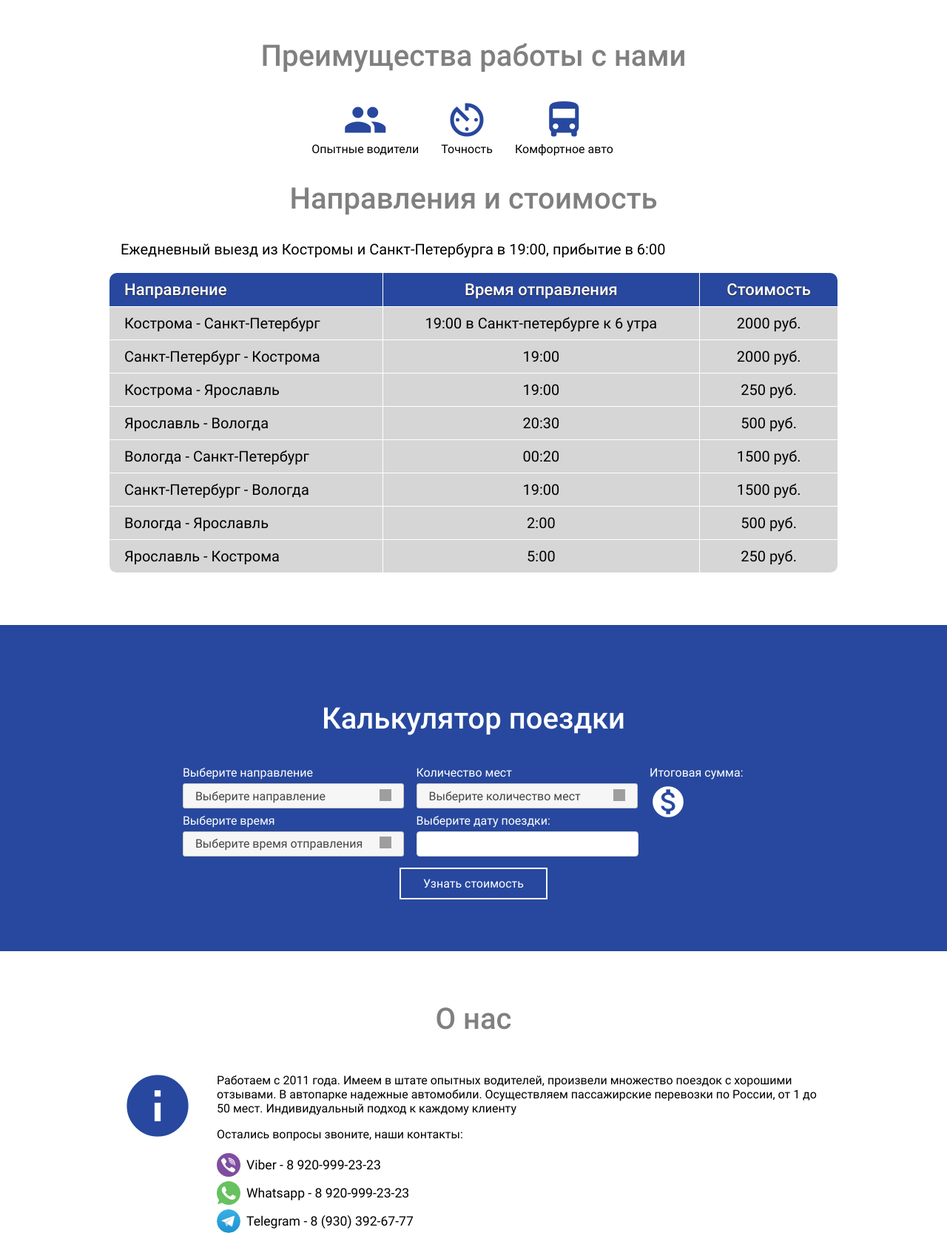
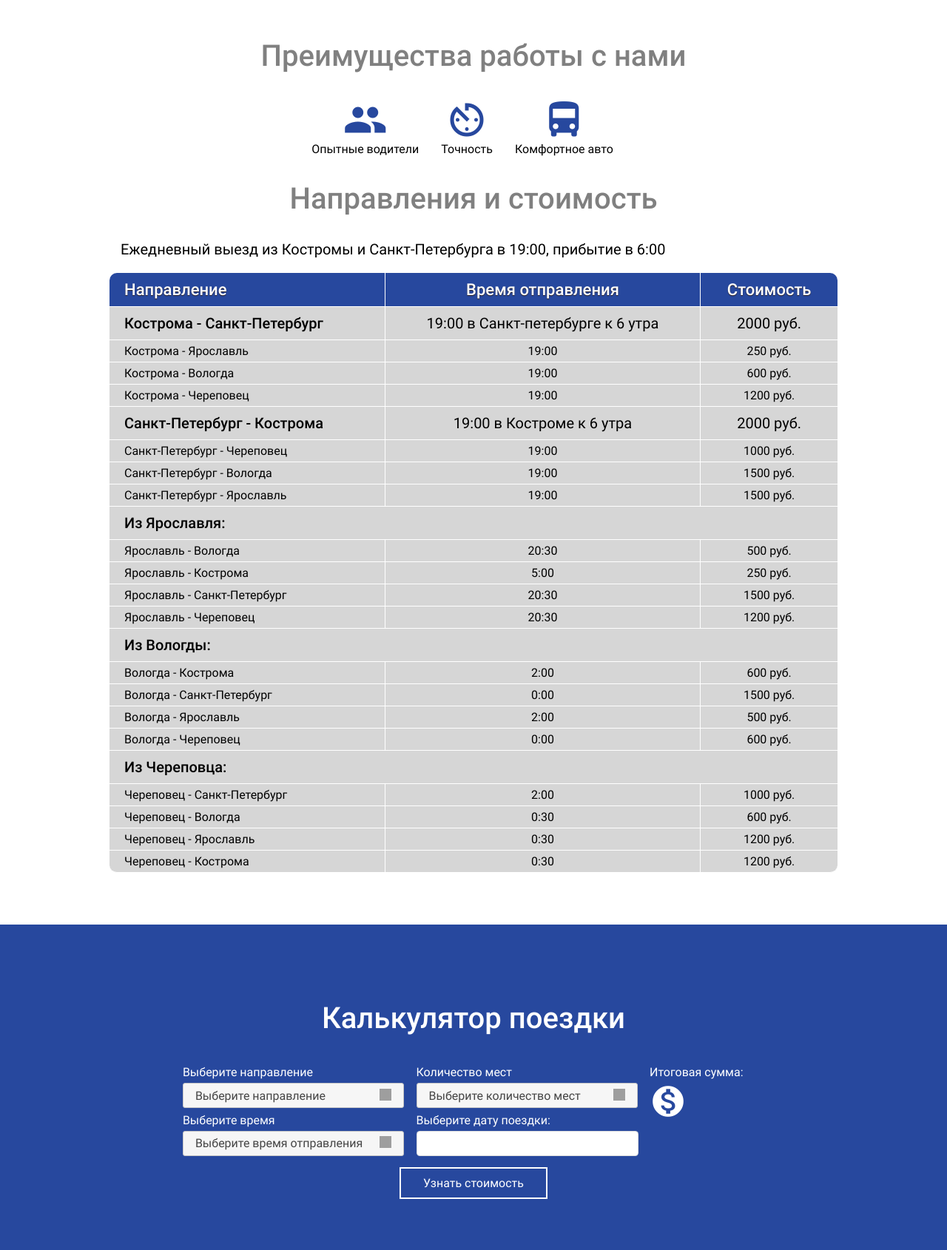
Before and after one commit to AbilityMaster/vezem44, a PHP site: page /app/index.html in a window 1280 px wide. Shown: the part 933-2623 px from the top of the page at 74% size. Run offline with PHP 8.4, Linux system fonts and the light colour scheme; style sheets or scripts are compiled from the project's sources; some libraries are stand-ins or nearby versions; grey boxes are pictures that could not be loaded.

Commit message:
- updated direction's information; - logic of calculator.

```diff
--- a/app/index.html
+++ b/app/index.html
@@ -136,44 +136,113 @@
                 </thead>
                 <tbody>
                     <tr>
-                    <td>Кострома - Санкт-Петербург</td>
+                        <td class="directions__table-h">Кострома - Санкт-Петербург</td>
                         <td>19:00 в Санкт-петербурге к 6 утра</td>
                         <td>2000 руб.</td>
                     </tr>
-                <tr>
-                    <td>Санкт-Петербург - Кострома</td>
-                    <td>19:00</td>
-                    <td>2000 руб.</td>
-                </tr>
-                <tr>
+                    <tr class="directions__table-tr">
                         <td>Кострома - Ярославль</td>
                         <td>19:00</td>
                         <td>250 руб.</td>
                     </tr>
+                    <tr class="directions__table-tr">
+                        <td>Кострома - Вологда</td>
+                        <td>19:00</td>
+                        <td>600 руб.</td>
+                    </tr>
+                    <tr class="directions__table-tr">
+                        <td>Кострома - Череповец</td>
+                        <td>19:00</td>
+                        <td>1200 руб.</td>
+                    </tr>
                     <tr>
+                        <td class="directions__table-h">Санкт-Петербург - Кострома</td>
+                        <td>19:00 в Костроме к 6 утра</td>
+                        <td>2000 руб.</td>
+                    </tr>
+                    <tr class="directions__table-tr">
+                        <td>Санкт-Петербург - Череповец</td>
+                        <td>19:00</td>
+                        <td>1000 руб.</td>
+                    </tr>
+                    <tr class="directions__table-tr">
+                        <td>Санкт-Петербург - Вологда</td>
+                        <td>19:00</td>
+                        <td>1500 руб.</td>
+                    </tr>
+                    <tr class="directions__table-tr">
+                        <td>Санкт-Петербург - Ярославль</td>
+                        <td>19:00</td>
+                        <td>1500 руб.</td>
+                    </tr>
+                    <tr class="directions__table-title-tr">
+                        <td class="directions__table-h" colspan="3">Из Ярославля:</td>
+                    </tr>
+                    <tr class="directions__table-tr">
                         <td>Ярославль - Вологда</td>
                         <td>20:30</td>
                         <td>500 руб.</td>
                     </tr>
-                <tr>
-                    <td>Вологда - Санкт-Петербург</td>
-                    <td>00:20</td>
+                    <tr class="directions__table-tr">
+                        <td>Ярославль - Кострома</td>
+                        <td>5:00</td>
+                        <td>250 руб.</td>
+                    </tr>
+                    <tr class="directions__table-tr">
+                        <td>Ярославль - Санкт-Петербург</td>
+                        <td>20:30</td>
                         <td>1500 руб.</td>
                     </tr>
-                <tr>
-                    <td>Санкт-Петербург - Вологда</td>
-                    <td>19:00</td>
+                    <tr class="directions__table-tr">
+                        <td>Ярославль - Череповец</td>
+                        <td>20:30</td>
+                        <td>1200 руб.</td>
+                    </tr>
+                    <tr class="directions__table-title-tr">
+                        <td class="directions__table-h" colspan="3">Из Вологды:</td>
+                    </tr>
+                    <tr class="directions__table-tr">
+                        <td>Вологда - Кострома</td>
+                        <td>2:00</td>
+                        <td>600 руб.</td>
+                    </tr>
+                    <tr class="directions__table-tr">
+                        <td>Вологда - Санкт-Петербург</td>
+                        <td>0:00</td>
                         <td>1500 руб.</td>
                     </tr>
-                <tr>
+                    <tr class="directions__table-tr">
                         <td>Вологда - Ярославль</td>
                         <td>2:00</td>
                         <td>500 руб.</td>
                     </tr>
-                <tr>
-                    <td>Ярославль - Кострома</td>
-                    <td>5:00</td>
-                    <td>250 руб.</td>
+                    <tr class="directions__table-tr">
+                        <td>Вологда - Череповец</td>
+                        <td>0:00</td>
+                        <td>600 руб.</td>
+                    </tr>
+                    <tr class="directions__table-title-tr">
+                        <td class="directions__table-h" colspan="3">Из Череповца:</td>
+                    </tr>
+                    <tr class="directions__table-tr">
+                        <td>Череповец - Санкт-Петербург</td>
+                        <td>2:00</td>
+                        <td>1000 руб.</td>
+                    </tr>
+                    <tr class="directions__table-tr">
+                        <td>Череповец - Вологда</td>
+                        <td>0:30</td>
+                        <td>600 руб.</td>
+                    </tr>
+                    <tr class="directions__table-tr">
+                        <td>Череповец - Ярославль</td>
+                        <td>0:30</td>
+                        <td>1200 руб.</td>
+                    </tr>
+                    <tr class="directions__table-tr">
+                        <td>Череповец - Кострома</td>
+                        <td>0:30</td>
+                        <td>1200 руб.</td>
                     </tr>
                 </tbody>
             </table>
@@ -184,7 +253,7 @@
         <div class="reservation__inner-container">
             <Form class="reservation__pass-form">
                 <h2 id="bronirovanie" class="reservation__h2 h2">Калькулятор поездки</h2>
-                <div class="reservation__pass-form-controls">
+                <div class="ui-front reservation__pass-form-controls">
                     <div class="reservation__pass-form-column">
                         <label class="reservation__pass-form-label" for="direction">Выберите направление</label>
                         <select name="direction" id="direction">
@@ -192,15 +261,23 @@
                             <option sum="2000">Кострома — Санкт-Петербург</option>
                             <option sum="2000">Санкт-Петербург — Кострома</option>
                             <option sum="250">Кострома — Ярославль</option>
+                            <option sum="600">Кострома — Вологда</option>
+                            <option sum="1200">Кострома — Череповец</option>
+                            <option sum="1000">Санкт-Петербург — Череповец</option>
+                            <option sum="1500">Санкт-Петербург — Вологда</option>
+                            <option sum="1500">Санкт-Петербург — Ярославль</option>
                             <option sum="500">Ярославль — Вологда</option>
+                            <option sum="250">Ярославль — Кострома</option>
+                            +<option sum="1500">Ярославль — Санкт-Петербург</option>
+                            <option sum="1200">Ярославль — Череповец</option>
+                            <option sum="600">Вологда — Кострома</option>
                             <option sum="1500">Вологда — Санкт-Петербург</option>
-                            <option sum="1500">Санкт-Петербург — Вологда</option>
                             <option sum="500">Вологда — Ярославль</option>
-                            <option sum="250">Ярославль — Кострома</option>
-                            <option sum="600">Кострома — Вологда</option>
-                            <option sum="600">Вологда — Кострома</option>
-                            <option sum="1500">Санкт-Петербург — Ярославль</option>
-                            <option sum="1500">Ярославль — Санкт-Петербург</option>
+                            <option sum="600">Вологда — Череповец</option>
+                            <option sum="1000">Череповец — Санкт-Петербург</option>
+                            <option sum="600">Череповец — Вологда</option>
+                            <option sum="1200">Череповец — Ярославль</option>
+                            <option sum="1200">Череповец — Кострома</option>
                         </select>
                         <label class="reservation__pass-form-label" for="time">Выберите время</label>
                         <select name="time" id="time">
@@ -220,7 +297,7 @@
                             <option count="6">6</option>
                         </select>
                         <label class="reservation__pass-form-label" for="datepicker">Выберите дату поездки:</label>
-                        <input type="text" id="datepicker">
+                        <input type="text" id="datepicker" autocomplete="off">
                     </div>
                     <div class="reservation__pass-form-column">
                         <label class="reservation__pass-form-label">Итоговая сумма:</label>
--- a/app/scss/style.scss
+++ b/app/scss/style.scss
@@ -521,6 +521,8 @@ input {
   }
 
   &__table {
+    $block: &;
+
     font-size: 14px;
     border-radius: 10px;
     margin: auto auto 50px auto;
@@ -530,7 +532,6 @@ input {
     @media screen and (max-width: 1024px) {
       border: 0;
     }
-
     & th {
       background: #27489e;
       color: white;
@@ -591,8 +592,14 @@ input {
       & td:last-child {
         border-right: none
       }
+      &:not(#{$block}-title-tr) {
+        @media screen and (max-width: 1024px) {
+          border-bottom: 3px solid #ddd;
+          display: block;
+          margin-bottom: .625em;
+        }
+      }
       @media screen and (max-width: 1024px) {
-        border-bottom: 3px solid #ddd;
         display: block;
         margin-bottom: .625em;
       }
@@ -607,6 +614,26 @@ input {
         border-bottom: 1px solid #ddd;
         display: block;
         font-size: 18px;
+      }
+    }
+
+    &-tr td {
+      padding: 5px 20px;
+      font-size: 16px;
+    }
+
+    &-h {
+      font-weight: 600;
+    }
+
+    &-title-tr {
+      @media screen and (max-width: 1024px) {
+        border-bottom: none
+      }
+      & td {
+        @media screen and (max-width: 1024px) {
+          background: none;
+        }
       }
     }
 
@@ -829,3 +856,7 @@ input {
     width: 100%;
   }
 }
+
+.overflow {
+  height: 240px
+}
```
Also changed, not shown: app/js/script.js (+63 -10 lines). Lines whose indentation alone changed are shown as unchanged.
